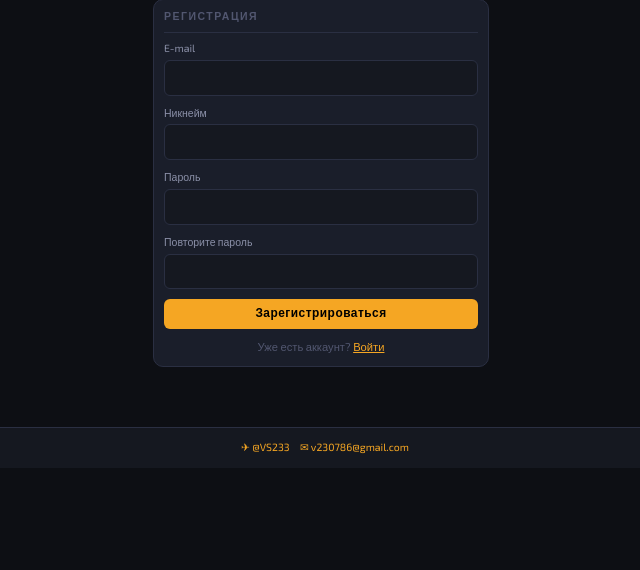
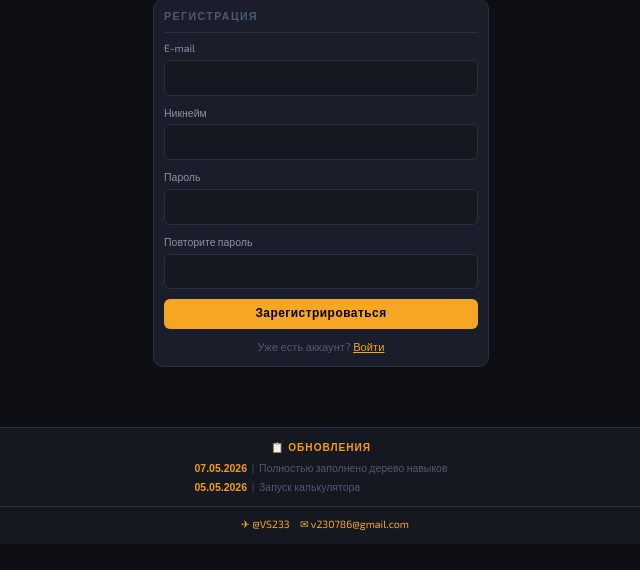
Before and after one commit to VS233/gkcalc, a Django app: page /accounts/register/ in a window 1280 px wide. Shown: the part 105-675 px from the top of the page, without its empty margins (319-959 px from the left). Run offline with Django 5.2, Linux system fonts and the light colour scheme; some libraries are stand-ins or nearby versions; some web fonts are replaced.

Commit message:
updates_on_base_html

```diff
--- a/templates/base.html
+++ b/templates/base.html
@@ -37,11 +37,20 @@
 <footer style="text-align:center;padding:12px;font-size:0.75rem;
                color:var(--text-muted);border-top:1px solid var(--border);
                background:var(--bg-secondary);margin-top:auto;">
-  <!-- <span>Связь с разработчиком:</span> -->
-  <a href="https://t.me/VS233" target="_blank"
-     style="color:var(--accent);text-decoration:none;margin:0 8px;">✈ @VS233</a>
-  <a href="mailto:v230786@gmail.com"
-     style="color:var(--accent);text-decoration:none;">✉ v230786@gmail.com</a>
+  <!-- Changelog -->
+  <div style="margin-bottom:10px;">
+    <div style="font-size:0.72rem;font-weight:600;color:#f59e0b;margin-bottom:6px;letter-spacing:1px;">📋 ОБНОВЛЕНИЯ</div>
+    <div style="display:inline-flex;flex-direction:column;align-items:flex-start;gap:3px;">
+      <span><span style="color:#f59e0b;font-weight:600;">07.05.2026</span> &nbsp;|&nbsp; Полностью заполнено дерево навыков</span>
+      <span><span style="color:#f59e0b;font-weight:600;">05.05.2026</span> &nbsp;|&nbsp; Запуск калькулятора</span>
+    </div>
+  </div>
+  <div style="border-top:1px solid var(--border);padding-top:10px;">
+    <a href="https://t.me/VS233" target="_blank"
+       style="color:var(--accent);text-decoration:none;margin:0 8px;">✈ @VS233</a>
+    <a href="mailto:v230786@gmail.com"
+       style="color:var(--accent);text-decoration:none;">✉ v230786@gmail.com</a>
+  </div>
 </footer>
 <div id="gkc-toast" class="gkc-toast" style="display:none"></div>
 
```
